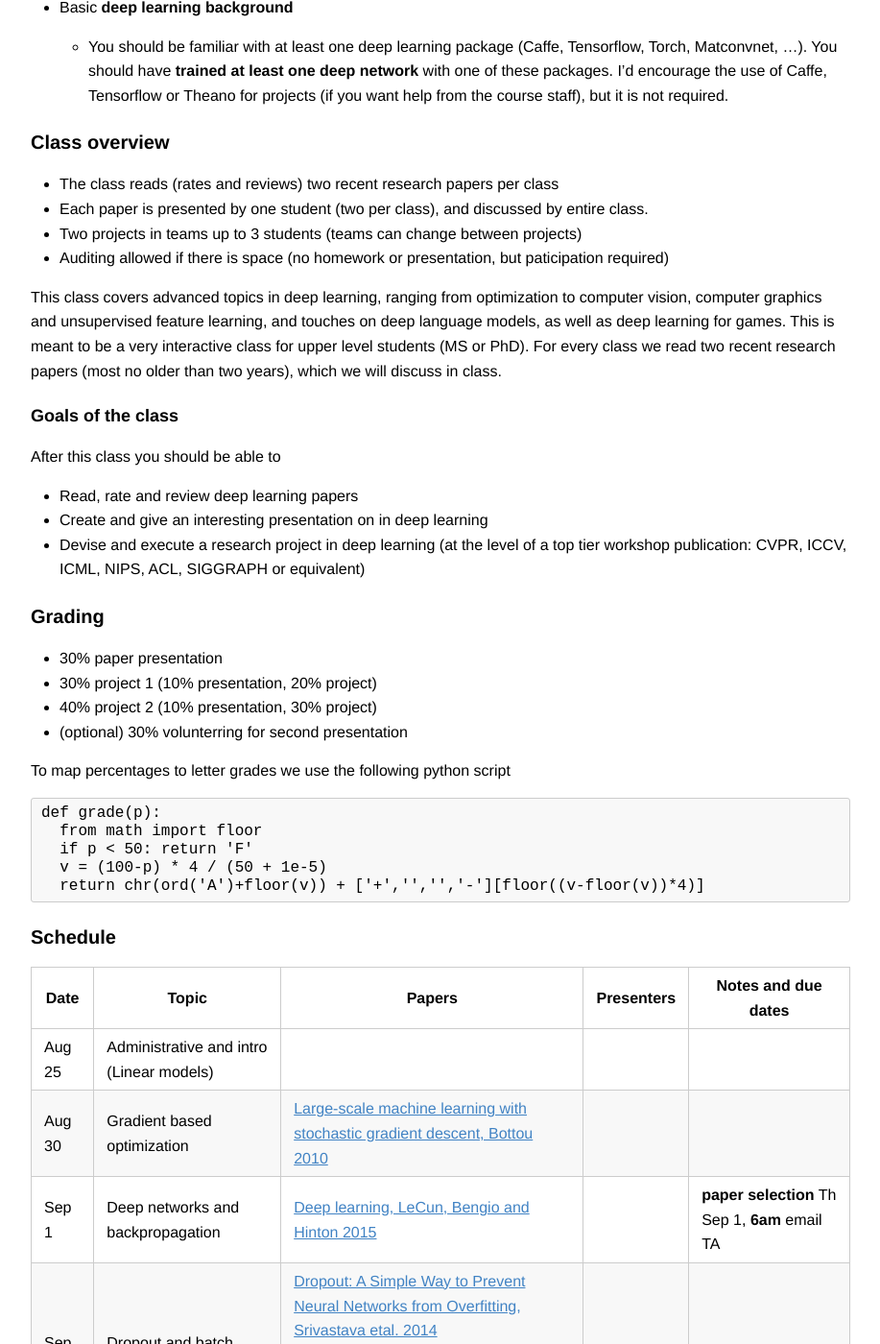
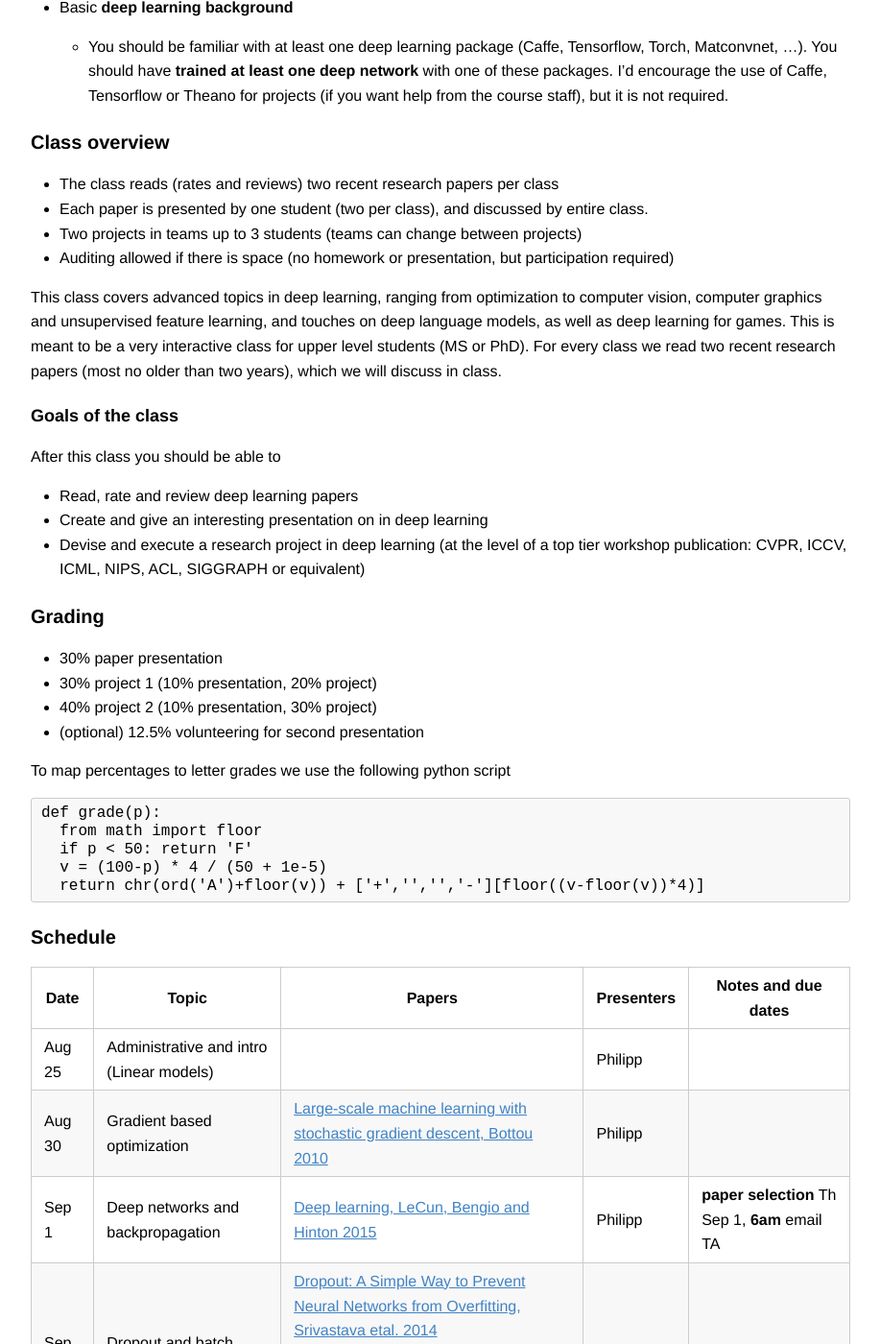
Before and after one commit to xiaoxiawu/CS395T, a Jekyll site: the page built from index.html, in a window 1280 px wide and 1400 px high, scrolled down 615 px. Shown: the whole window at 96% size, without its empty margins (181-1098 px from the left). Built offline with Jekyll 4.4.1, drawn with Linux system fonts in a browser that asks for light colours; Markdown is read by kramdown in place of the engine named in the settings.

Commit message:
Typos and minor changes

```diff
--- a/_includes/syllabus.md
+++ b/_includes/syllabus.md
@@ -10,7 +10,7 @@ office hours by appointment (send email)
 office [GDC 6.802](http://facilitiesservices.utexas.edu/buildings/UTM/0152)<br/>
 office hours We 10-11am
 
-Please use [piazza]() for assignment questions.
+Please use [piazza](http://www.piazza.com/utexas/fall2016/cs395tdeeplearning) for assignment questions.
 
 ### Prerequisites
  * 391L - Intro Machine learning  (or equivalent)
@@ -26,7 +26,7 @@ Please use [piazza]() for assignment questions.
  * The class reads (rates and reviews) two recent research papers per class
  * Each paper is presented by one student (two per class), and discussed by entire class.
  * Two projects in teams up to 3 students (teams can change between projects)
- * Auditing allowed if there is space (no homework or presentation, but paticipation required)
+ * Auditing allowed if there is space (no homework or presentation, but participation required)
 
 This class covers advanced topics in deep learning, ranging from optimization to computer vision, computer graphics and unsupervised feature learning, and touches on deep language models, as well as deep learning for games. This is meant to be a very interactive class for upper level students (MS or PhD). For every class we read two recent research papers (most no older than two years), which we will discuss in class.
 
@@ -41,7 +41,7 @@ After this class you should be able to
  * 30%  paper presentation
  * 30%  project 1 (10% presentation, 20% project)
  * 40%  project 2 (10% presentation, 30% project)
- * (optional) 30%  volunterring for second presentation
+ * (optional) 12.5%  volunteering for second presentation
 
 
 To map percentages to letter grades we use the following python script
@@ -58,9 +58,9 @@ def grade(p):
 
 | Date | Topic | Papers | Presenters | Notes and due dates |
 | --- | --- | --- | --- | --- |
-| Aug 25 | Administrative and intro (Linear models) | | | |
-| Aug 30 | Gradient based optimization | [Large-scale machine learning with stochastic gradient descent, Bottou 2010](http://www-roc.inria.fr/axis/COMPSTAT2010/slides/slides_17.pdf) |  | |
-| Sep 1 | Deep networks and backpropagation |  [Deep learning, LeCun, Bengio and Hinton 2015](http://www.nature.com/nature/journal/v521/n7553/full/nature14539.html) |  | **paper selection** Th Sep 1, **6am** email TA |
+| Aug 25 | Administrative and intro (Linear models) | | Philipp | |
+| Aug 30 | Gradient based optimization | [Large-scale machine learning with stochastic gradient descent, Bottou 2010](http://www-roc.inria.fr/axis/COMPSTAT2010/slides/slides_17.pdf) | Philipp | |
+| Sep 1 | Deep networks and backpropagation |  [Deep learning, LeCun, Bengio and Hinton 2015](http://www.nature.com/nature/journal/v521/n7553/full/nature14539.html) | Philipp | **paper selection** Th Sep 1, **6am** email TA |
 | Sep 06 | Dropout and batch normalization | [Dropout: A Simple Way to Prevent Neural Networks from Overfitting, Srivastava etal. 2014](https://www.cs.toronto.edu/~hinton/absps/JMLRdropout.pdf)<br/><br/>[Batch Normalization: Accelerating Deep Network Training by Reducing Internal Covariate Shift, Ioffe etal. 2015](https://arxiv.org/pdf/1502.03167v3) | | **project 1 out** |
 | Sep 08 | Advanced optimization and initialization | [Adam: A Method for Stochastic Optimization, Kingma and Ba 2015](https://arxiv.org/pdf/1412.6980v8.pdf) <br/><br/>[Data-dependent Initializations of Convolutional Neural Networks, Krähenbühl etal. 2016](https://arxiv.org/pdf/1511.06856v2.pdf) | | |
 | Sep 13 | Convolutional Networks for image classification | [Gradient-based learning applied to document recognition, LeCun etal. 1998](http://yann.lecun.com/exdb/publis/pdf/lecun-01a.pdf)<br/><br/>[ImageNet Classification with Deep Convolutional Neural Networks, Krizhevsky etal. 2012](https://papers.nips.cc/paper/4824-imagenet-classification-with-deep-convolutional-neural-networks.pdf) | | |
```
